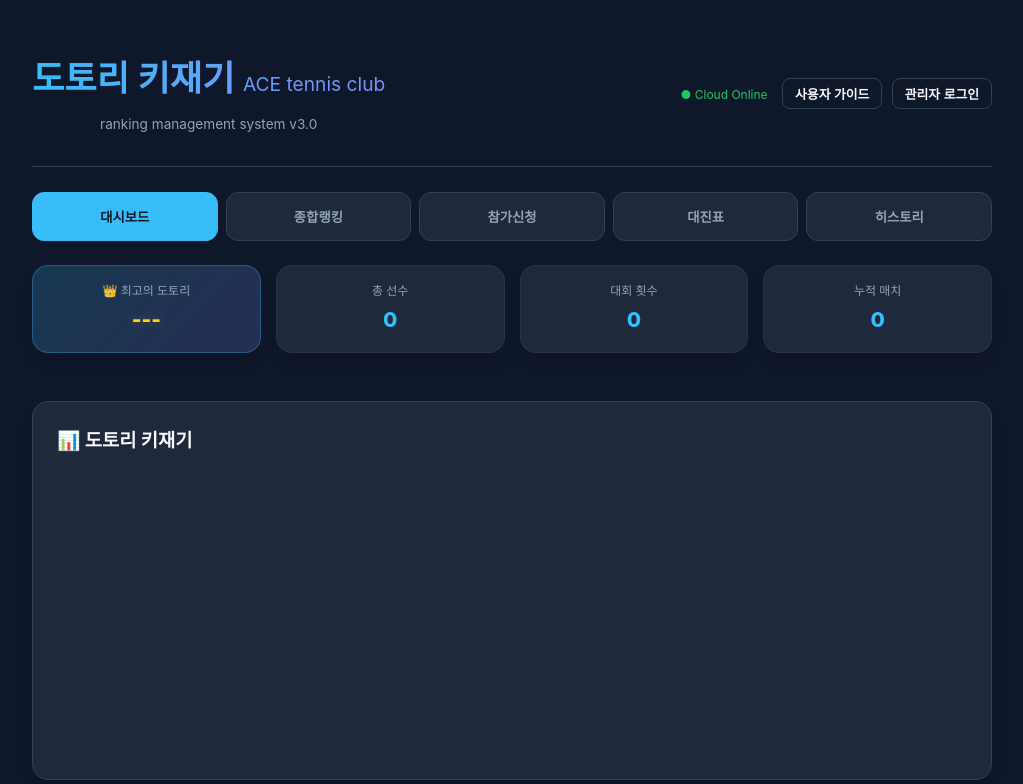
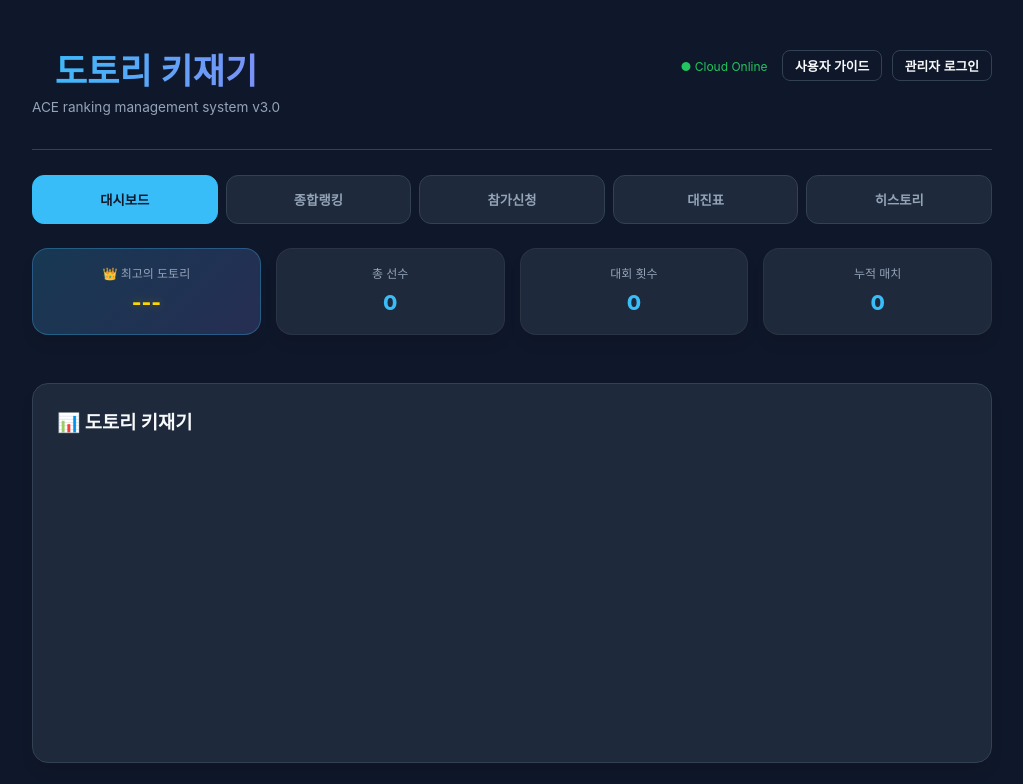
Before and after one commit to love2nina/Ace-Ranking-System, a plain HTML site: page index.html in a window 1280 px wide. Shown: the top 784 px of the page, without its empty margins (128-1151 px from the left). Drawn offline with nearby package versions, Linux system fonts and the light colour scheme; no server answers.

Commit message:
Add files via upload

```diff
--- a/app.js
+++ b/app.js
@@ -45,7 +45,7 @@ function initFirebase() {
 
     // Firebase 설정값 (운영자님 프로젝트 설정으로 교체 필요)
     const firebaseConfig = {
-        apiKey: "AIzaSyD0Kj87j4x58RHgTcnKT_T-VzxJ6refV0w",
+        apiKey: process.env.GOOGLE_API_KEY,
         authDomain: "ace-ranking-system.firebaseapp.com",
         projectId: "ace-ranking-system",
         storageBucket: "ace-ranking-system.firebasestorage.app",
--- a/index.html
+++ b/index.html
@@ -12,12 +12,12 @@
 <body>
     <div class="container">
         <!-- 상단 헤더 및 관리자 제어바 -->
-        <header style="display: flex; justify-content: space-between; align-items: center; margin-bottom: 25px;">
+        <header style="display: flex; justify-content: space-between; align-items: flex-start; margin-bottom: 25px;">
             <div>
-                <h1>도토리 키재기 <span style="font-size: 1.2rem; color: var(--accent-color); font-weight: 400;">ACE
-                        tennis club</span></h1>
-                <p style="font-size: 0.85rem; color: var(--text-secondary); margin-top: 5px;">ranking management system
-                    v3.0</p>
+                <h1 style="margin: 0; padding: 0; line-height: 1.2;">도토리 키재기</h1>
+                <p style="font-size: 0.85rem; color: var(--text-secondary); margin: 5px 0 0 0; padding: 0;">
+                    ACE ranking management system v3.0
+                </p>
             </div>
             <div id="adminStatusArea" style="text-align: right;">
                 <span id="syncStatus" style="font-size: 0.75rem; color: var(--success); margin-right: 10px;">● Cloud
```
